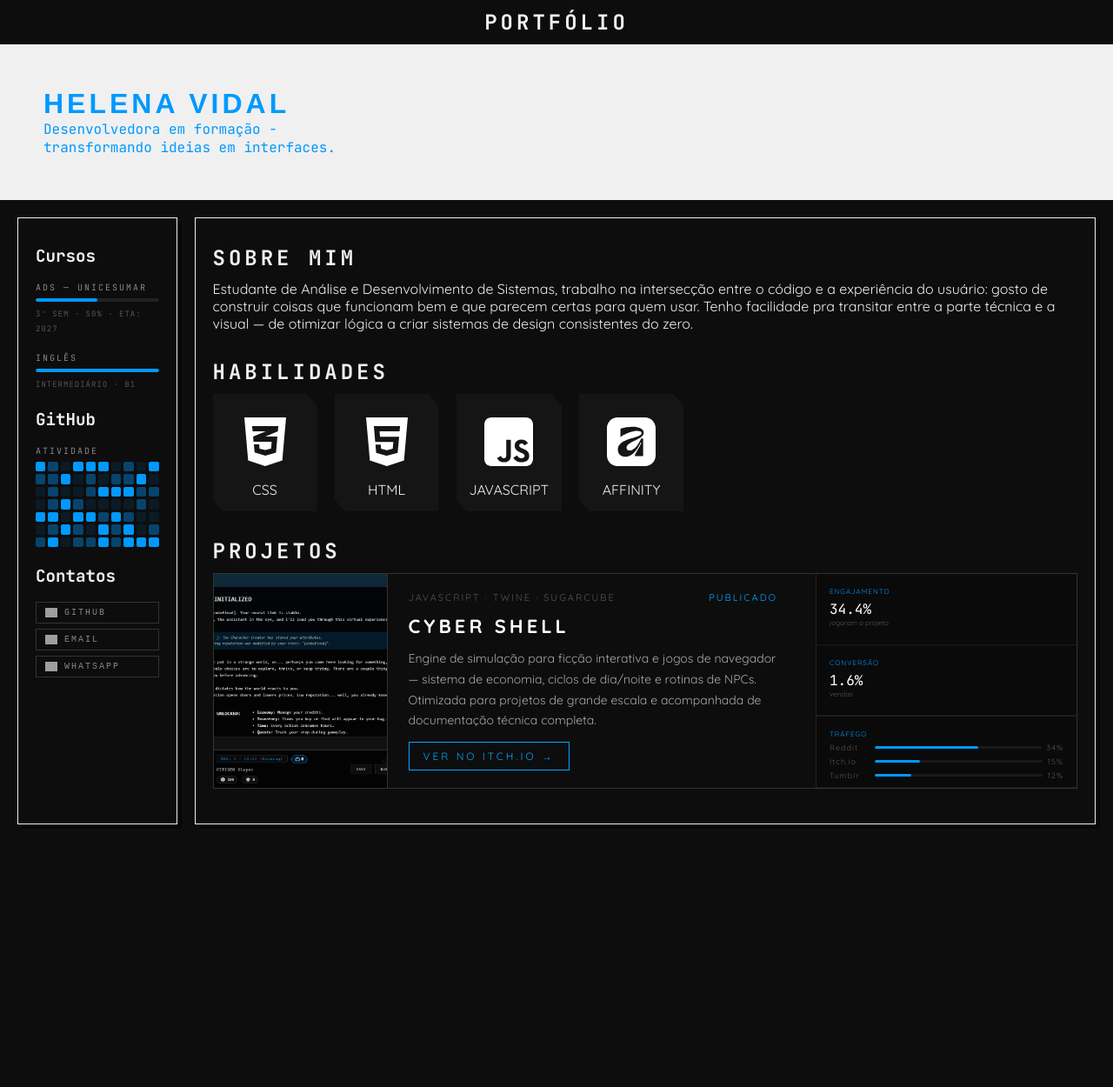
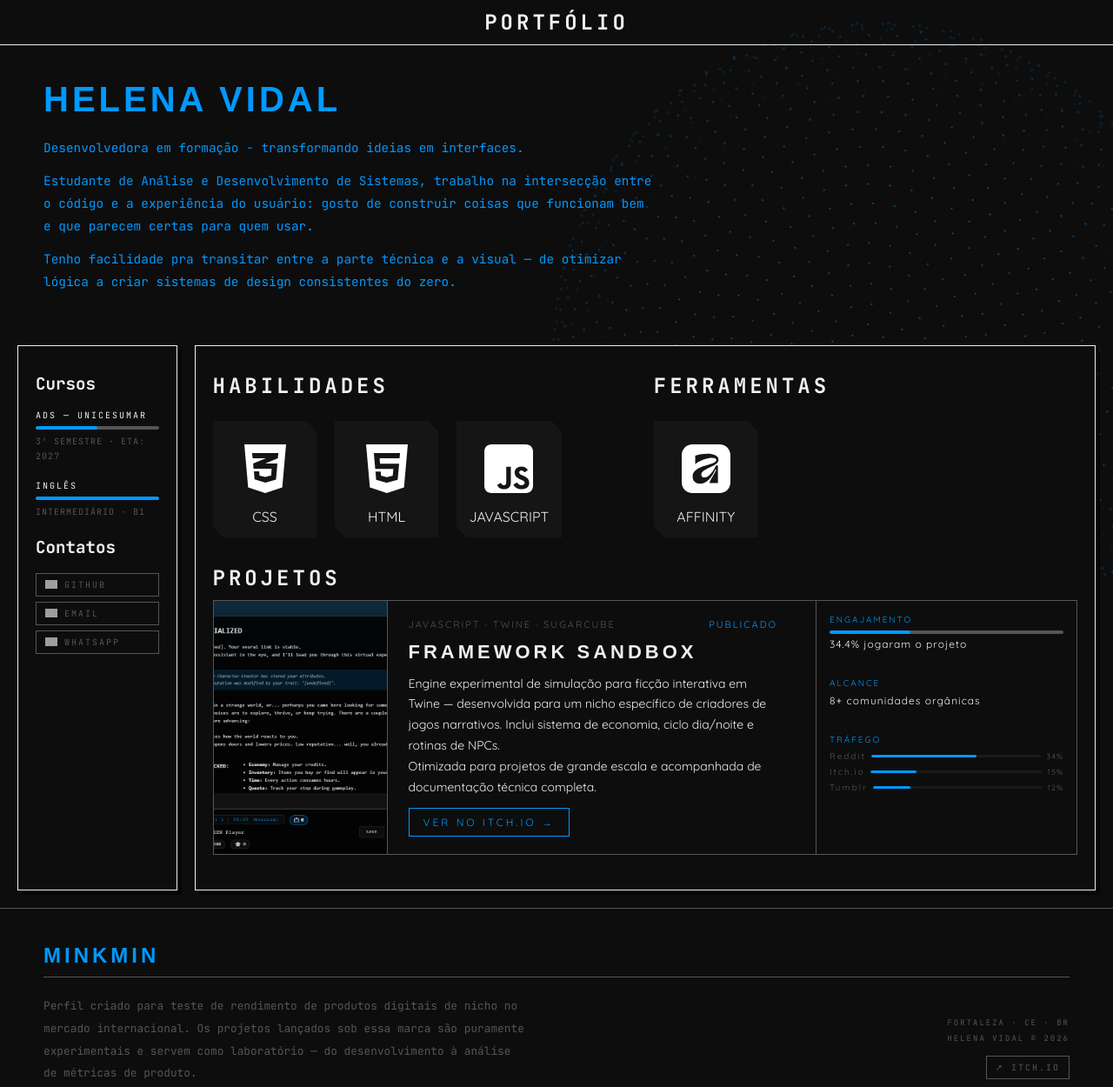
Before and after one commit to helenavrb/portfolio-hvr, a plain HTML site: page index.html in a window 1280 px wide. Shown: the whole page at 87% size. Before the commit the page ends 968 px from the top, so only its background shows below. Drawn offline with Linux system fonts and the light colour scheme; grey boxes are pictures that could not be loaded; a web font is replaced by a local one.

Commit message:
feat: adicionando animações de revelação e esfera 3D

```diff
--- a/index.html
+++ b/index.html
@@ -8,6 +8,8 @@
     <link rel="stylesheet" href="style.css">
 </head>
 
+<canvas id="bg-sphere"></canvas>
+
 <body>
     <header>
         <h2 style="text-align: center;">Portfólio</h2>
@@ -15,8 +17,10 @@
 
 <div id="title">
     <h1>HELENA VIDAL</h1>
-    <p>Desenvolvedora em formação -</p>
-    <p>transformando ideias em interfaces.</p>
+    <p>Desenvolvedora em formação - transformando ideias em interfaces.</p>
+    <p>Estudante de Análise e Desenvolvimento de Sistemas, trabalho na intersecção entre o código e a experiência do usuário:
+        gosto de construir coisas que funcionam bem e que parecem certas para quem usar.</p>
+    <p>Tenho facilidade pra transitar entre a parte técnica e a visual — de otimizar lógica a criar sistemas de design consistentes do zero.</p>
 </div>
 
 <div id="wrapper">
@@ -27,7 +31,7 @@
             <div class="bar-track">
                 <div class="bar-fill" style="--target-width: 50%"></div>
             </div>
-            <span class="bar-info">3º SEM · 50% · ETA: 2027</span>
+            <span class="bar-info">3º SEMESTRE · ETA: 2027</span>
         </div>
         <div class="sidebar-section">
             <span class="label">INGLÊS</span>
@@ -35,11 +39,6 @@
                 <div class="bar-fill" style="--target-width: 100%"></div>
             </div>
             <span class="bar-info">INTERMEDIÁRIO · B1</span>
-        </div>
-        <h2>GitHub</h2><br>
-        <div class="sidebar-section">
-            <span class="label">ATIVIDADE</span>
-            <div class="activity-grid" id="activity-grid"></div>
         </div>
         <h2>Contatos</h2><br>
         <a href="https://github.com/helenavrb" target="_blank" class="contact-btn">
@@ -51,16 +50,21 @@
     </div>
 
     <div class="frame">
-        <h2>Sobre mim</h2>
-        <p>Estudante de Análise e Desenvolvimento de Sistemas, trabalho na intersecção entre o código e a experiência do usuário: gosto de construir coisas que funcionam bem e que parecem certas para quem usar.
-        Tenho facilidade pra transitar entre a parte técnica e a visual — de otimizar lógica a criar sistemas de design consistentes do zero.</p>
-        <br>
+        <div class="main-container">
+            <div class="skill-column">
                 <h2>Habilidades</h2>
                 <div class="container">
                     <div class="box"><img src="assets/css3-icon.svg" alt="CSS"> CSS </div>
                     <div class="box"><img src="assets/html5-icon.svg" alt="HTML"> HTML </div>
                     <div class="box"><img src="assets/js-icon.svg" alt="Javascript"> Javascript </div>
+                </div>
+            </div>
+            <div class="skill-column">
+                <h2>Ferramentas</h2>
+                <div class="container">
                     <div class="box"><img src="assets/affinity-icon.svg" alt="Affinity"> Affinity </div>
+                </div>
+            </div>
         </div>
         <br>
         <h2>Projetos</h2>
@@ -75,9 +79,11 @@
             <span class="project-status">PUBLICADO</span>
         </div>
 
-        <h3 class="project-title">CYBER SHELL</h3>
+        <h3 class="project-title">FRAMEWORK SANDBOX</h3>
         <p class="project-desc">
-            Engine de simulação para ficção interativa e jogos de navegador — sistema de economia, ciclos de dia/noite e rotinas de NPCs.<br>
+            Engine experimental de simulação para ficção interativa em Twine —
+            desenvolvida para um nicho específico de criadores de jogos narrativos.
+            Inclui sistema de economia, ciclo dia/noite e rotinas de NPCs. <br>
             Otimizada para projetos de grande escala e acompanhada de documentação técnica completa.
         </p>
 
@@ -86,39 +92,52 @@
 
         <div class="project-kpis">
             <div class="kpi-block">
-                <div class="kpi-name">ENGAJAMENTO</div>
-                <div class="kpi-num">34.4%</div>
-                <div class="kpi-sub">jogaram o projeto</div>
+                <div class="label" style="color: var(--accent);">ENGAJAMENTO</div>
+                <div class="bar-track">
+                    <div class="bar-fill" style="--target-width: 34.4%"></div>
+                </div>
+                <div class="bar-info">34.4% jogaram o projeto</div>
             </div>
 
             <div class="kpi-block">
-                <div class="kpi-name">CONVERSÃO</div>
-                <div class="kpi-num">1.6%</div>
-                <div class="kpi-sub">vendas</div>
+                <div class="label" style="color: var(--accent);">ALCANCE</div>
+                <div class="bar-info">8+ comunidades orgânicas</div>
             </div>
 
-            <div class="kpi-block border-top">
-                <div class="kpi-name">TRÁFEGO</div>
+            <div class="kpi-block">
+                <div class="label" style="color: var(--accent);">TRÁFEGO</div>
                 <div class="bar-mini-wrap">
                     <div class="bar-mini-row">
-                        <span class="bar-src">Reddit</span>
-                        <div class="bar-mini-track"><div class="bar-mini-fill" style="width:62%"></div></div>
+                        <span class="label">Reddit</span>
+                        <div class="bar-mini-track"><div class="bar-fill" style="--target-width: 62%"></div></div>
                         <span>34%</span>
                     </div>
                     <div class="bar-mini-row">
-                        <span class="bar-src">Itch.io</span>
-                        <div class="bar-mini-track"><div class="bar-mini-fill" style="width:27%"></div></div>
+                        <span class="label">Itch.io</span>
+                        <div class="bar-mini-track"><div class="bar-fill" style="--target-width: 27%"></div></div>
                         <span>15%</span>
                     </div>
                     <div class="bar-mini-row">
-                        <span class="bar-src">Tumblr</span>
-                        <div class="bar-mini-track"><div class="bar-mini-fill" style="width:22%"></div></div>
+                        <span class="label">Tumblr</span>
+                        <div class="bar-mini-track"><div class="bar-fill" style="--target-width: 22%"></div></div>
                         <span>12%</span>
                     </div>
                 </div>
             </div>
         </div>
     </div>
+</div></div>
+
+<div id="footer">
+    <h1>MINKMIN</h1>
+    <p>Perfil criado para teste de rendimento de produtos digitais de nicho no mercado internacional.
+        Os projetos lançados sob essa marca são puramente experimentais e servem como laboratório —
+        do desenvolvimento à análise de métricas de produto.</p>
+    <div class="footer-meta">
+        <span>FORTALEZA · CE · BR</span>
+        <span>HELENA VIDAL © 2026</span>
+        <a href="https://minkmin.itch.io" target="_blank" class="contact-btn" style="width:fit-content; align-self:flex-end; margin-top:8px">↗ ITCH.IO</a>
+    </div>
 </div>
 
 <script src="script.js"></script>
--- a/script.js
+++ b/script.js
@@ -1,8 +1,115 @@
-const grid = document.getElementById('activity-grid');
-for (let i = 0; i < 70; i++) {
-  const cell = document.createElement('div');
-  const intensity = Math.random();
-  cell.className = 'activity-cell';
-  cell.style.opacity = intensity < 0.4 ? '0.1' : intensity < 0.7 ? '0.4' : '1';
-  grid.appendChild(cell);
+// efeito typewrite
+
+const title = document.querySelector('#title h1');
+const name = "HELENA VIDAL";
+
+title.innerText = '';
+let i = 0
+
+function type() {
+  if (i < name.length) {
+    title.innerText += name.charAt(i);
+    i++,
+    setTimeout (type, 150);
+  }
+  else {
+    setTimeout (() => {
+      title.innerText = '';
+      i = 0;
+      type ();
+    }, 2000);
+  }
 }
+
+type();
+
+// efeito parágrafo
+
+const paragraphs = document.querySelectorAll('#title p');
+
+const observer = new IntersectionObserver((entries) => {
+    entries.forEach((entry, i) => {
+        if (entry.isIntersecting) {
+            setTimeout(() => entry.target.classList.add('visible'), i * 200);
+        } else {
+            entry.target.classList.remove('visible');
+        }
+    });
+}, { threshold: 0.1 });
+
+paragraphs.forEach(p => observer.observe(p));
+
+// arte generativa
+
+const canvas = document.getElementById('bg-sphere');
+const ctx = canvas.getContext('2d');
+const SIZE = 900;
+canvas.width = SIZE;
+canvas.height = SIZE;
+
+const RADIUS = 350;
+const POINT_COUNT = 1500;
+const points = [];
+
+for (let i = 0; i < POINT_COUNT; i++) {
+    const phi = Math.acos(-1 + (2 * i) / POINT_COUNT);
+    const theta = Math.sqrt(POINT_COUNT * Math.PI) * phi;
+    points.push({
+        x: Math.cos(theta) * Math.sin(phi),
+        y: Math.sin(theta) * Math.sin(phi),
+        z: Math.cos(phi)
+    });
+}
+
+let angleX = 0;
+let angleY = 0;
+let targetX = 0;
+let targetY = 0;
+let velX = 0.001;
+let velY = 0.002;
+
+window.addEventListener('mousemove', (e) => {
+    targetX = (e.clientY / window.innerHeight - 0.5) * 0.3;
+    targetY = (e.clientX / window.innerWidth  - 0.5) * 0.3;
+});
+
+window.addEventListener('scroll', () => {
+    targetX = window.scrollY * 0.0008;
+});
+
+function draw() {
+    ctx.clearRect(0, 0, SIZE, SIZE);
+    ctx.fillStyle = '#0099ff';
+
+    angleX += (targetX - angleX) * 0.03 + velX;
+    angleY += (targetY - angleY) * 0.03 + velY;
+
+    const projected = points.map(p => {
+        let x1 = p.x * Math.cos(angleY) - p.z * Math.sin(angleY);
+        let z1 = p.x * Math.sin(angleY) + p.z * Math.cos(angleY);
+        let y1 = p.y * Math.cos(angleX) - z1 * Math.sin(angleX);
+        let z2 = p.y * Math.sin(angleX) + z1 * Math.cos(angleX);
+
+        const perspective = 1000 / (1000 + z2 * RADIUS);
+        return {
+            px: x1 * RADIUS * perspective + SIZE / 2,
+            py: y1 * RADIUS * perspective + SIZE / 2,
+            z2,
+            perspective
+        };
+    });
+
+    projected.sort((a, b) => a.z2 - b.z2);
+
+    projected.forEach(({ px, py, z2, perspective }) => {
+        const alpha = (z2 + 1) / 2;
+        ctx.globalAlpha = alpha * 0.6;
+        ctx.beginPath();
+        ctx.arc(px, py, 1.5 * perspective, 0, Math.PI * 2);
+        ctx.fill();
+    });
+
+    requestAnimationFrame(draw);
+}
+
+draw();
--- a/style.css
+++ b/style.css
@@ -1,92 +1,179 @@
 @import url('https://fonts.googleapis.com/css2?family=JetBrains+Mono:ital,wght@0,100..800;1,100..800&family=Quicksand:wght@300..700&family=Stack+Sans+Notch:wght@200..700&display=swap');
 
 :root {
-    --main-color: #0099ff;
+    --accent: #0099ff;
     --dark: #0d0d0d;
     --black: #151515;
     --light: #f0f0f0;
-    --color: #e0e0e0;
+    --border: #555;
 
+    --mono: "JetBrains Mono", monospace;
+    --sans: "Quicksand", sans-serif;
+    --notch: "Stack Sans Notch", sans-serif;
 }
 
-* {
-    margin: 0;
-    padding: 0;
+*, *::before, *::after {
+    margin: 0; padding: 0;
     box-sizing: border-box;
-    overflow-y: auto;
     overflow-x: hidden;
 }
 
-body {
-    background-color: var(--dark);
-    color: var(--light);
+#bg-sphere {
+    position: fixed;
+    right: -180px;
+    top: 50%;
+    transform: translateY(-50%);
+    z-index: -100;
+    opacity: 0.7;
+    pointer-events: none;
 }
+
+body { background: var(--dark); color: var(--light); scroll-behavior: smooth; }
+a { text-decoration: none; }
 
 header {
     position: sticky;
-    font-family: "JetBrains Mono", monospace;
+    font-family: var(--mono);
     letter-spacing: 4px;
     text-transform: uppercase;
     padding: 10px;
+    text-align: center;
     z-index: 100;
 }
 
 #title {
-    background-color: var(--light);
-    font-family: "JetBrains Mono", monospace;
-    color: #0099ff;
-    padding: 50px;
+    font-family: var(--mono);
+    color: var(--accent);
+    padding: 40px 50px;
+    display: flex;
+    flex-direction: column;
+    gap: 12px;
+    border-top: 1px solid var(--light);
 }
 
 #title h1 {
+    font-family: var(--notch);
     text-transform: uppercase;
     letter-spacing: 4px;
-    font-family: "Stack Sans Notch", sans-serif;
+    font-size: 2.5rem;
+    margin-bottom: 8px;
+    white-space: pre;
+}
+
+#title p {
+    font-size: 0.9rem;
+    line-height: 1.8;
+    max-width: 700px;
+    opacity: 0;
+    transform: translateY(20px);
+    transition: opacity 0.5s ease, transform 0.5s ease;
+}
+
+#title p.visible {
+    opacity: 1;
+    transform: translateY(0);
+}
+
+#footer {
+    border-top: 1px solid var(--border);
+    padding: 40px 50px;
+    display: grid;
+    grid-template-columns: 1fr 1fr;
+    gap: 20px 60px;
+    font-family: var(--mono);
+}
+
+#footer h1 {
+    grid-column: 1 / -1;
+    font-family: var(--notch);
+    letter-spacing: 4px;
+    font-size: 1.5rem;
+    color: var(--accent);
+    padding-bottom: 10px;
+    border-bottom: 1px solid var(--border);
+}
+
+#footer p {
+    font-size: 0.8rem;
+    line-height: 2;
+    color: var(--border);
+}
+
+#footer .footer-meta {
+    display: flex;
+    flex-direction: column;
+    gap: 6px;
+    align-self: end;
+    text-align: right;
+    font-size: 9px;
+    letter-spacing: 2px;
+    color: var(--border);
 }
 
 #wrapper {
     display: flex;
-    justify-content: flex-end;
+    gap: 20px;
+    padding: 20px;
     width: 100%;
-    padding: 20px;
-    gap: 20px;
 }
 
 .sidebar {
-    border: 1px solid var(--light);
-    font-family: "JetBrains Mono", monospace;
+    width: 15%;
+    font-family: var(--mono);
     font-size: 0.8rem;
     padding: 30px 20px;
-    min-height: 80%;
-    width: 15%;
-    z-index: 10;
-    box-shadow: 5px 5px 0px rgba(0, 0, 0, 0.5);
+    border: 1px solid var(--light);
+    background-color: var(--dark);
+    box-shadow: 5px 5px 0 rgba(0,0,0,.5);
 }
 
+.sidebar-section  { margin-bottom: 20px; }
+
+.label     { display: block; font-size: 10px; letter-spacing: 2px; color: var(--light); margin-bottom: 6px; }
+.bar-info  { font-size: 10px; color: var(--border); letter-spacing: 1px; }
+
+.bar-track { width: 100%; height: 4px; background: var(--border); border-radius: 2px; overflow: hidden; margin-bottom: 4px; }
+.bar-fill  { height: 100%; background: var(--accent); border-radius: 2px; width: 0; animation: load-bar 1.2s ease forwards; }
+
+@keyframes load-bar { to { width: var(--target-width); } }
+
+.contact-btn {
+    display: flex;
+    align-items: center;
+    gap: 8px;
+    width: 100%;
+    padding: 6px 10px;
+    margin-bottom: 6px;
+    border: 1px solid var(--border);
+    color: var(--border);
+    font-family: var(--mono);
+    font-size: 10px;
+    letter-spacing: 2px;
+    transition: border-color .2s, color .2s;
+}
+.contact-btn:hover { border-color: var(--accent); color: var(--accent); }
+.contact-btn:hover img { filter: brightness(0) saturate(100%) invert(60%) sepia(90%) saturate(500%) hue-rotate(170deg); }
+
 .frame {
+    width: 85%;
+    font-family: var(--sans);
+    padding: 20px;
     border: 1px solid var(--light);
-    font-family: "Quicksand", sans-serif;
-    padding: 20px;
-    width: 85%;
-    min-height: 80%;
-    z-index: 10;
-    box-shadow: 5px 5px 0px rgba(0, 0, 0, 0.5);
+    background-color: var(--dark);
+    box-shadow: 5px 5px 0 rgba(0,0,0,.5);
+}
+.frame h2 {
+    font-family: var(--mono);
+    text-transform: uppercase;
+    letter-spacing: 4px;
+    margin: 10px 0;
 }
 
-.frame h2 {
-    text-transform: uppercase;
-    font-family: "JetBrains Mono", monospace;
-    letter-spacing: 4px;
-    margin-top: 10px;
-    margin-bottom: 10px;
-}
+.main-container { display: flex; gap: 20px; width: 100%; flex-wrap: wrap;  }
 
-.container {
-    flex-wrap: wrap;
-    overflow: hidden;
-    display: flex;
-    gap: 20px;
-}
+.skill-column { flex: 1 1 300px;  display: flex; flex-direction: column; gap: 15px; }
+
+.container { flex-wrap: wrap; display: flex; gap: 20px; }
 
 .box {
     background-color: var(--black);
@@ -105,270 +192,75 @@ header {
 }
 
 .box:hover {
-    background-color: var(--main-color);
+    background-color: var(--accent);
     transform: translateX(5px);
 }
 
-.box img {
-    width: 5rem;
-    aspect-ratio: 1;
-    margin-bottom: 5px;
-    filter: brightness(0) invert(1);
-}
-
-.sidebar-section {
-  margin-bottom: 20px;
-}
-
-.label {
-  display: block;
-  font-size: 10px;
-  letter-spacing: 2px;
-  color: #888;
-  margin-bottom: 6px;
-}
-
-.bar-track {
-  width: 100%;
-  height: 4px;
-  background: #222;
-  border-radius: 2px;
-  overflow: hidden;
-  margin-bottom: 4px;
-}
-
-.bar-fill {
-  height: 100%;
-  background: var(--main-color);
-  border-radius: 2px;
-  animation: load-bar 1.2s ease forwards;
-  width: 0;
-}
-
-@keyframes load-bar {
-  to { width: var(--target-width); }
-}
-
-.bar-info {
-  font-size: 9px;
-  color: #555;
-  letter-spacing: 1px;
-}
-
-.skill-row {
-  display: flex;
-  align-items: center;
-  gap: 8px;
-  margin-bottom: 6px;
-  font-size: 10px;
-  letter-spacing: 1px;
-}
-
-.skill-row span {
-  width: 30px;
-  color: #aaa;
-}
-
-.skill-row .bar-track {
-  flex: 1;
-  margin: 0;
-}
-
-.contact-btn {
-  display: flex;
-  align-items: center;
-  gap: 8px;
-  width: 100%;
-  padding: 6px 10px;
-  margin-bottom: 6px;
-  background: transparent;
-  border: 1px solid #333;
-  color: #888;
-  font-family: monospace;
-  font-size: 10px;
-  letter-spacing: 2px;
-  text-decoration: none;
-  transition: border-color 0.2s, color 0.2s;
-}
-
-.contact-btn:hover {
-  border-color: var(--main-color);
-  color: var(--main-color);
-}
-
-.contact-btn:hover img {
-  filter: brightness(0) saturate(100%) invert(60%) sepia(90%) saturate(500%) hue-rotate(170deg);
-}
-
-.activity-grid {
-  display: grid;
-  grid-template-columns: repeat(10, 1fr);
-  gap: 3px;
-}
-
-.activity-cell {
-  aspect-ratio: 1;
-  background: var(--main-color);
-  border-radius: 2px;
-}
+.box img { width: 5rem; aspect-ratio: 1; margin-bottom: 5px; filter: brightness(0) invert(1); }
 
 .project-card {
-  border: 1px solid #333;
-  margin-bottom: 20px;
-  transition: border-color 0.2s;
     display: flex;
     gap: 24px;
+    margin-bottom: 20px;
+    border: 1px solid var(--border);
+    transition: border-color .2s;
 }
-
-.project-card:hover {
-  border-color: #0af;
-}
+.project-card:hover { border-color: var(--accent); }
 
 .project-cover {
     width: 200px;
     min-height: 200px;
     flex-shrink: 0;
-  background: #111;
-  border-right: 1px solid #333;
+    background: var(--dark);
+    border-right: 1px solid var(--border);
     overflow: hidden;
 }
-
-.project-cover img {
-  width: 100%;
-  height: 100%;
-  object-fit: cover;
-  display: block;
-}
+.project-cover img { width: 100%; height: 100%; object-fit: cover; display: block; }
 
 .project-content {
-  padding: 20px 20px 20px 0;
+    flex: 1;
     display: flex;
     flex-direction: column;
     gap: 12px;
+    padding: 20px 20px 20px 0;
 }
 
-.project-header {
-  display: flex;
-  justify-content: space-between;
-}
+.project-header { display: flex; justify-content: space-between; align-items: flex-start; }
 
-.project-tag {
-  font-size: 11px;
-  letter-spacing: 2px;
-  color: #555;
-}
+.project-tag    { font-size: 11px; letter-spacing: 2px; color: var(--border); }
+.project-status { font-size: 11px; letter-spacing: 2px; color: var(--accent); }
+.project-title  { font-family: var(--notch); font-size: 22px; letter-spacing: 4px; color: var(--light); }
+.project-subtitle { font-size: 12px; letter-spacing: 2px; color: var(--border); }
+.project-desc   { font-size: 14px; line-height: 1.7; color: var(--light); }
 
-.project-status {
-  font-size: 11px;
-  letter-spacing: 2px;
-  color: #0af;
-}
-
-.project-title {
-  font-size: 22px;
-  letter-spacing: 4px;
-  margin: 0;
-  color: #fff;
-}
-
-.project-subtitle {
-  font-size: 12px;
-  letter-spacing: 2px;
-  color: #666;
-  margin: 0;
-}
-
-.project-desc {
-  font-size: 14px;
-  line-height: 1.7;
-  color: #aaa;
-  margin: 0;
-}
+.project-stats        { display: flex; flex-wrap: wrap; gap: 10px; }
+.project-stats span   { font-size: 11px; letter-spacing: 1px; color: var(--muted); border: 1px solid var(--border); padding: 4px 10px; }
 
 .project-link {
-  display: inline-block;
+    align-self: flex-start;
+    margin-top: auto;
+    padding: 8px 16px;
     font-size: 12px;
     letter-spacing: 3px;
-  color: #0af;
-  border: 1px solid #0af;
-  padding: 8px 16px;
-  text-decoration: none;
-  transition: background 0.2s, color 0.2s;
-  align-self: flex-start;
-  margin-top: auto;
+    color: var(--accent);
+    border: 1px solid var(--accent);
+    transition: background .2s, color .2s;
 }
-
-.project-link:hover {
-  background: #0af;
-  color: #000;
-}
+.project-link:hover { background: var(--accent); color: var(--dark); }
 
 .project-kpis {
     flex: 0 0 300px;
-    background: #0a0a0a;
-    border-left: 1px solid #222;
+    background: var(--dark);
+    border-left: 1px solid var(--border);
     display: flex;
     flex-direction: column;
-    gap: 0;
+    gap: 0px;
 }
 
-.kpi-block {
-    width: auto;
-    padding: 15px;
-    overflow: hidden;
-    border-bottom: 1px solid #1a1a1a;
-    flex: 1;
-}
+.kpi-block { width: auto; padding: 15px; overflow: hidden; border-bottom: 1px solid var(--dark); flex: 0 0 auto;}
+.kpi-block .bar-info  { font-size: 12px; color: var(--light); letter-spacing: 1px; }
 
-.kpi-block.border-top { border-top: 1px solid #222; }
-
-.kpi-name {
-    font-size: 8px;
-    color: var(--main-color);
-    letter-spacing: 1px;
-    margin-bottom: 5px;
-}
-
-.kpi-num {
-    font-size: 16px;
-    color: #fff;
-    font-family: "JetBrains Mono", monospace;
-}
-
-.kpi-sub {
-    font-size: 8px;
-    color: #555;
-}
-
-.bar-mini-wrap {
-  display: flex;
-  flex-direction: column;
-  gap: 5px;
-}
-
-.bar-mini-row {
-  display: flex;
-  align-items: center;
-  gap: 6px;
-  font-size: 9px;
-  color: #555;
-  letter-spacing: 1px;
-}
-
-.bar-src {
-  width: 46px;
-}
-
-.bar-mini-track {
-  flex: 1;
-  height: 3px;
-  background: #1a1a1a;
-  border-radius: 2px;
-  overflow: hidden;
-}
-
-.bar-mini-fill {
-  height: 100%;
-  background: var(--main-color);
-  border-radius: 2px;
-}
+.bar-mini-wrap { display: flex; flex-direction: column; gap: 5px;}
+.bar-mini-row { display: flex; align-items: center; font-size: 9px; color: rgb(85, 85, 85); letter-spacing: 1px; gap: 6px; }
+.bar-mini-row .label { display: inline; color: var(--border); margin-bottom: 0; min-width: none; flex-shrink: 0; }
+.bar-mini-track { height: 3px; flex: 1 1 0%; background: rgb(26, 26, 26); border-radius: 2px; overflow: hidden; }
```
Lines whose indentation alone changed are shown as unchanged.
